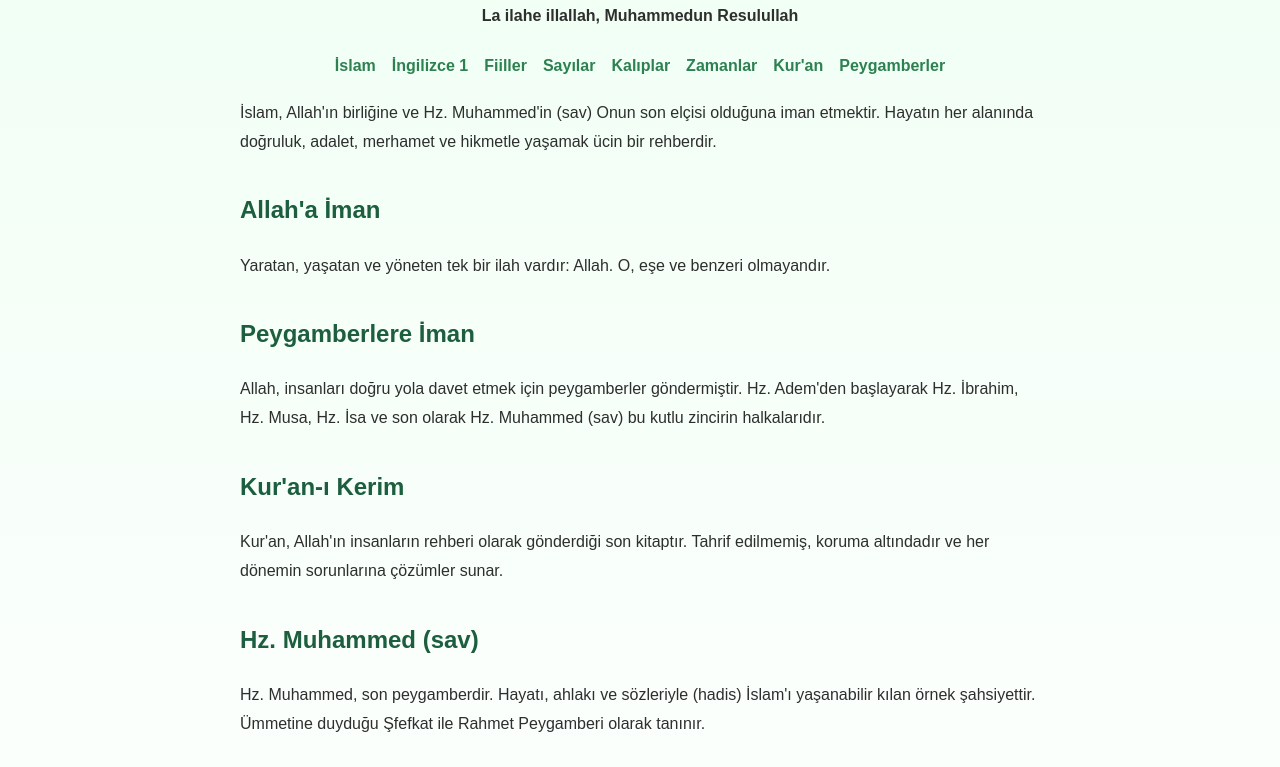
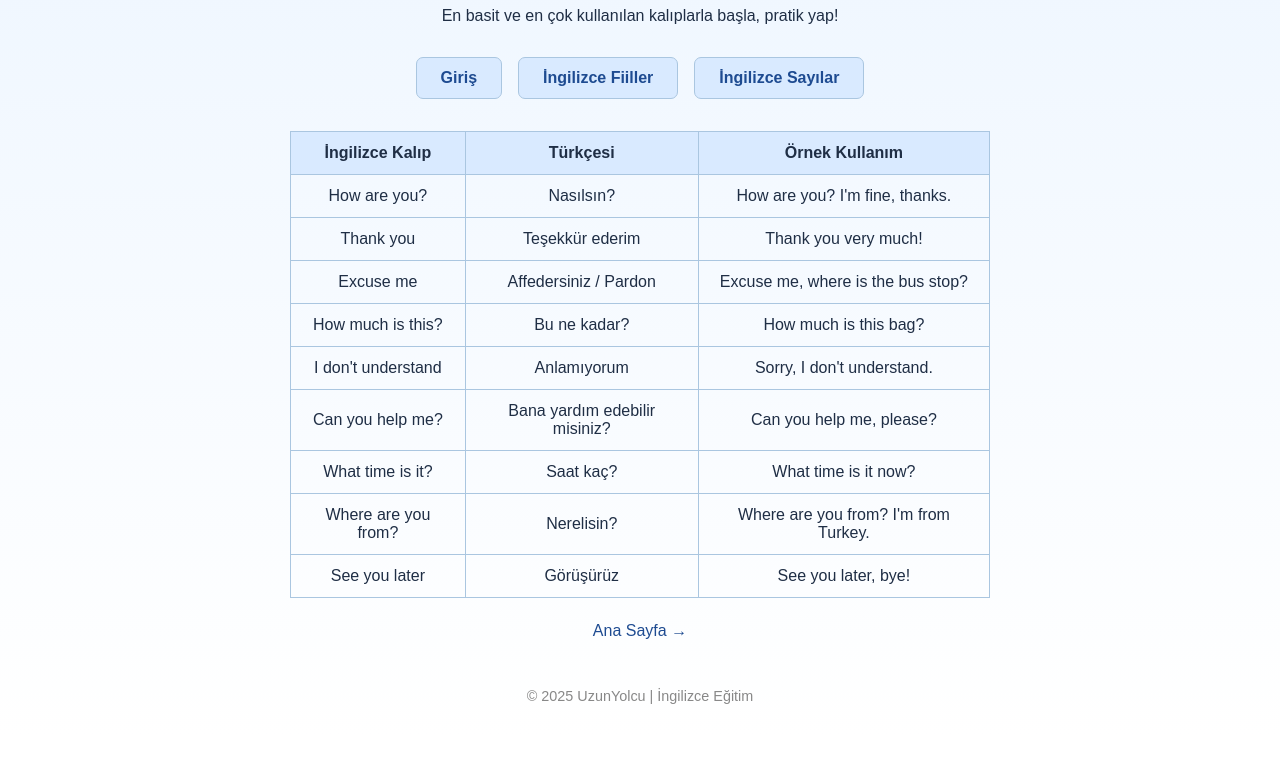
Before and after one commit to kuzeyuzun/uzunyolcu-site, a plain HTML site: page ingilizce_kaliplar.html in a window 1280 px wide. Shown: the part 105-872 px from the top of the page. After the commit the page ends 841 px from the top, so only its background shows below. Drawn offline with Linux system fonts and the light colour scheme.

Commit message:
Add files via upload

```diff
--- a/ingilizce_kaliplar.html
+++ b/ingilizce_kaliplar.html
@@ -3,98 +3,92 @@
 <head>
   <meta charset="UTF-8" />
   <meta name="viewport" content="width=device-width, initial-scale=1.0" />
-  <meta name="description" content="UzunYolcu | İslam nedir, nasıl yaşanır? Allah'a iman, Kur'an, peygamberler ve daha fazlası." />
-  <title>İslam | UzunYolcu</title>
+  <meta name="description" content="UzunYolcu | Günlük hayatta sıkça kullanılan basit İngilizce kalıplar ve örnekler." />
+  <title>İngilizce Kalıplar | UzunYolcu</title>
   <style>
-    body {
-      margin: 0;
-      font-family: Arial, sans-serif;
-      background: linear-gradient(to bottom, #f0fff4, #ffffff);
-      color: #2e2e2e;
-      padding: 2rem;
-    }
-    header {
-      text-align: center;
-      margin-bottom: 2rem;
-    }
-    h1 {
-      color: #2d8050;
-    }
-    nav {
-      display: flex;
-      justify-content: center;
-      gap: 1rem;
-      flex-wrap: wrap;
-      margin: 1.5rem 0;
-    }
-    nav a {
-      color: #2d8050;
-      text-decoration: none;
-      font-weight: bold;
-    }
-    nav a:hover {
-      text-decoration: underline;
-    }
-    section {
-      max-width: 800px;
-      margin: auto;
-      line-height: 1.8;
-    }
-    h2 {
-      color: #1c5e3d;
-      margin-top: 2rem;
-    }
-    footer {
-      margin-top: 3rem;
-      text-align: center;
-      font-size: 0.9rem;
-      color: #888;
-    }
+    body { margin: 0; font-family: Arial, sans-serif; background: linear-gradient(to bottom, #eef6ff, #ffffff); color: #1f2e45; padding: 2rem; }
+    header { text-align: center; margin-bottom: 2rem; }
+    h1 { color: #1e4b91; }
+    .alt-basliklar { display: flex; justify-content: center; gap: 1rem; margin: 1.5rem 0 2rem 0; flex-wrap: wrap; }
+    .alt-basliklar a { background: #d9eaff; color: #1e4b91; padding: 0.7rem 1.5rem; border-radius: 7px; text-decoration: none; font-weight: bold; transition: background 0.2s; border: 1px solid #aac6e0; }
+    .alt-basliklar a:hover { background: #bad6f4; }
+    table { width: 100%; max-width: 700px; margin: 0 auto; border-collapse: collapse; }
+    th, td { border: 1px solid #aac6e0; padding: 12px; text-align: center; }
+    th { background-color: #d9eaff; }
+    footer { margin-top: 3rem; text-align: center; font-size: 0.9rem; color: #888; }
+    a { color: #1e4b91; text-decoration: none; }
+    a:hover { text-decoration: underline; }
   </style>
 </head>
 <body>
   <header>
-    <h1>İSLAM NEDİR?</h1>
-    <p><strong>La ilahe illallah, Muhammedun Resulullah</strong></p>
+    <h1>İngilizce Kalıplar</h1>
+    <p>En basit ve en çok kullanılan kalıplarla başla, pratik yap!</p>
   </header>
-
-  <nav>
-    <a href="index.html">İslam</a>
-    <a href="ingilizce.html">İngilizce 1</a>
-    <a href="ingilizce_fiiller.html">Fiiller</a>
-    <a href="ingilizce_sayilar.html">Sayılar</a>
-    <a href="ingilizce_kaliplar.html">Kalıplar</a>
-    <a href="ingilizce_zamanlar.html">Zamanlar</a>
-    <a href="kuran.html">Kur'an</a>
-    <a href="peygamberler.html">Peygamberler</a>
-  </nav>
-
+  <div class="alt-basliklar">
+    <a href="ingilizce.html">Giriş</a>
+    <a href="ingilizce_fiiller.html">İngilizce Fiiller</a>
+    <a href="ingilizce_sayilar.html">İngilizce Sayılar</a>
+  </div>
   <section>
-    <p>İslam, Allah'ın birliğine ve Hz. Muhammed'in (sav) Onun son elçisi olduğuna iman etmektir. Hayatın her alanında doğruluk, adalet, merhamet ve hikmetle yaşamak ücin bir rehberdir.</p>
-
-    <h2>Allah'a İman</h2>
-    <p>Yaratan, yaşatan ve yöneten tek bir ilah vardır: Allah. O, eşe ve benzeri olmayandır.</p>
-
-    <h2>Peygamberlere İman</h2>
-    <p>Allah, insanları doğru yola davet etmek için peygamberler göndermiştir. Hz. Adem'den başlayarak Hz. İbrahim, Hz. Musa, Hz. İsa ve son olarak Hz. Muhammed (sav) bu kutlu zincirin halkalarıdır.</p>
-
-    <h2>Kur'an-ı Kerim</h2>
-    <p>Kur'an, Allah'ın insanların rehberi olarak gönderdiği son kitaptır. Tahrif edilmemiş, koruma altındadır ve her dönemin sorunlarına çözümler sunar.</p>
-
-    <h2>Hz. Muhammed (sav)</h2>
-    <p>Hz. Muhammed, son peygamberdir. Hayatı, ahlakı ve sözleriyle (hadis) İslam'ı yaşanabilir kılan örnek şahsiyettir. Ümmetine duyduğu Şfefkat ile Rahmet Peygamberi olarak tanınır.</p>
-
-    <h2>Daha Fazlası</h2>
-    <p>Bu sayfa, İslam'a ilk adım atanlar için bir başlangıçtır. Daha derin bilgi için şunlara göz atabilirsin:</p>
-    <ul>
-      <li><a href="#">Kur'an Meali PDF (yakında)</a></li>
-      <li><a href="#">Peygamberimizin Hayatı</a></li>
-      <li><a href="index.html">Ana Sayfa &rarr;</a></li>
-    </ul>
+    <table>
+      <tr>
+        <th>İngilizce Kalıp</th>
+        <th>Türkçesi</th>
+        <th>Örnek Kullanım</th>
+      </tr>
+      <tr>
+        <td>How are you?</td>
+        <td>Nasılsın?</td>
+        <td>How are you? I'm fine, thanks.</td>
+      </tr>
+      <tr>
+        <td>Thank you</td>
+        <td>Teşekkür ederim</td>
+        <td>Thank you very much!</td>
+      </tr>
+      <tr>
+        <td>Excuse me</td>
+        <td>Affedersiniz / Pardon</td>
+        <td>Excuse me, where is the bus stop?</td>
+      </tr>
+      <tr>
+        <td>How much is this?</td>
+        <td>Bu ne kadar?</td>
+        <td>How much is this bag?</td>
+      </tr>
+      <tr>
+        <td>I don't understand</td>
+        <td>Anlamıyorum</td>
+        <td>Sorry, I don't understand.</td>
+      </tr>
+      <tr>
+        <td>Can you help me?</td>
+        <td>Bana yardım edebilir misiniz?</td>
+        <td>Can you help me, please?</td>
+      </tr>
+      <tr>
+        <td>What time is it?</td>
+        <td>Saat kaç?</td>
+        <td>What time is it now?</td>
+      </tr>
+      <tr>
+        <td>Where are you from?</td>
+        <td>Nerelisin?</td>
+        <td>Where are you from? I'm from Turkey.</td>
+      </tr>
+      <tr>
+        <td>See you later</td>
+        <td>Görüşürüz</td>
+        <td>See you later, bye!</td>
+      </tr>
+    </table>
+    <p style="text-align: center; margin-top: 1.5rem;">
+      <a href="index.html">Ana Sayfa &rarr;</a>
+    </p>
   </section>
-
   <footer>
-    &copy; 2025 UzunYolcu | İslam Bilgi Sayfası
+    &copy; 2025 UzunYolcu | İngilizce Eğitim
   </footer>
 </body>
 </html>
```
